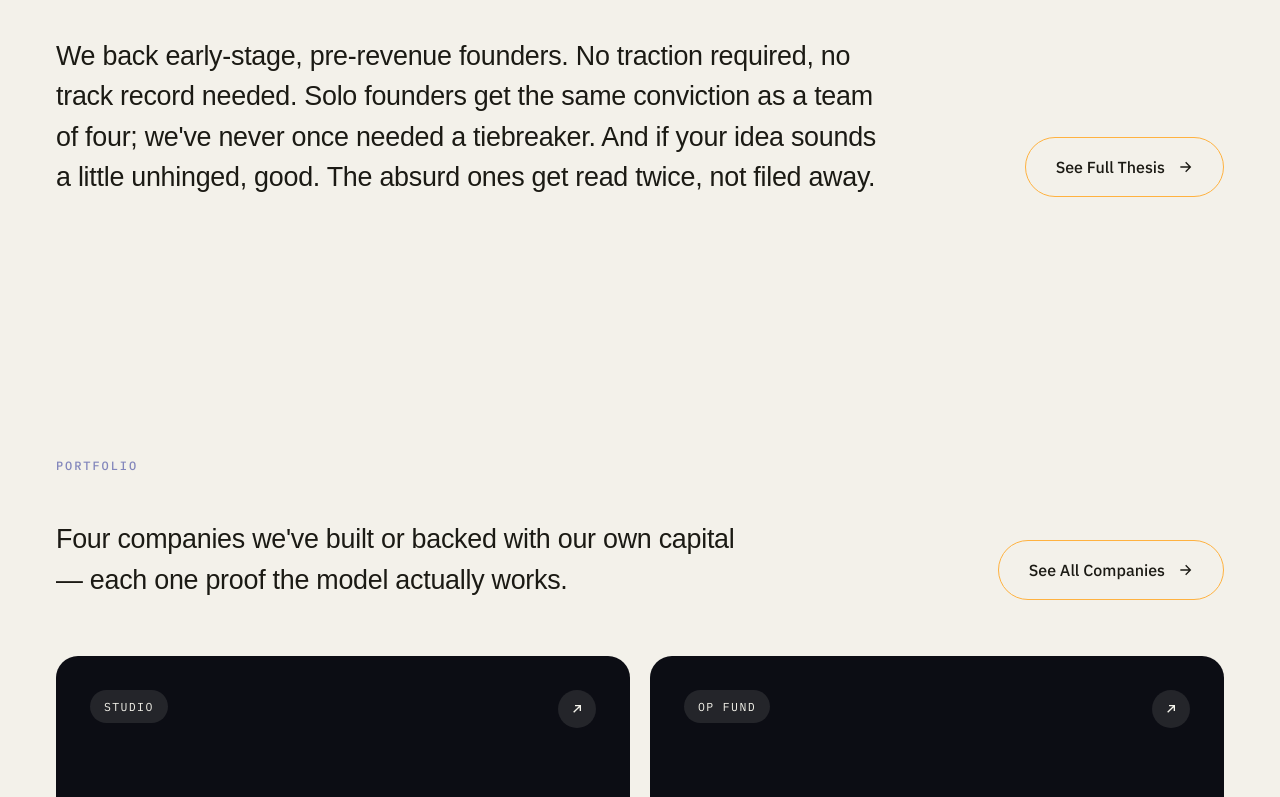
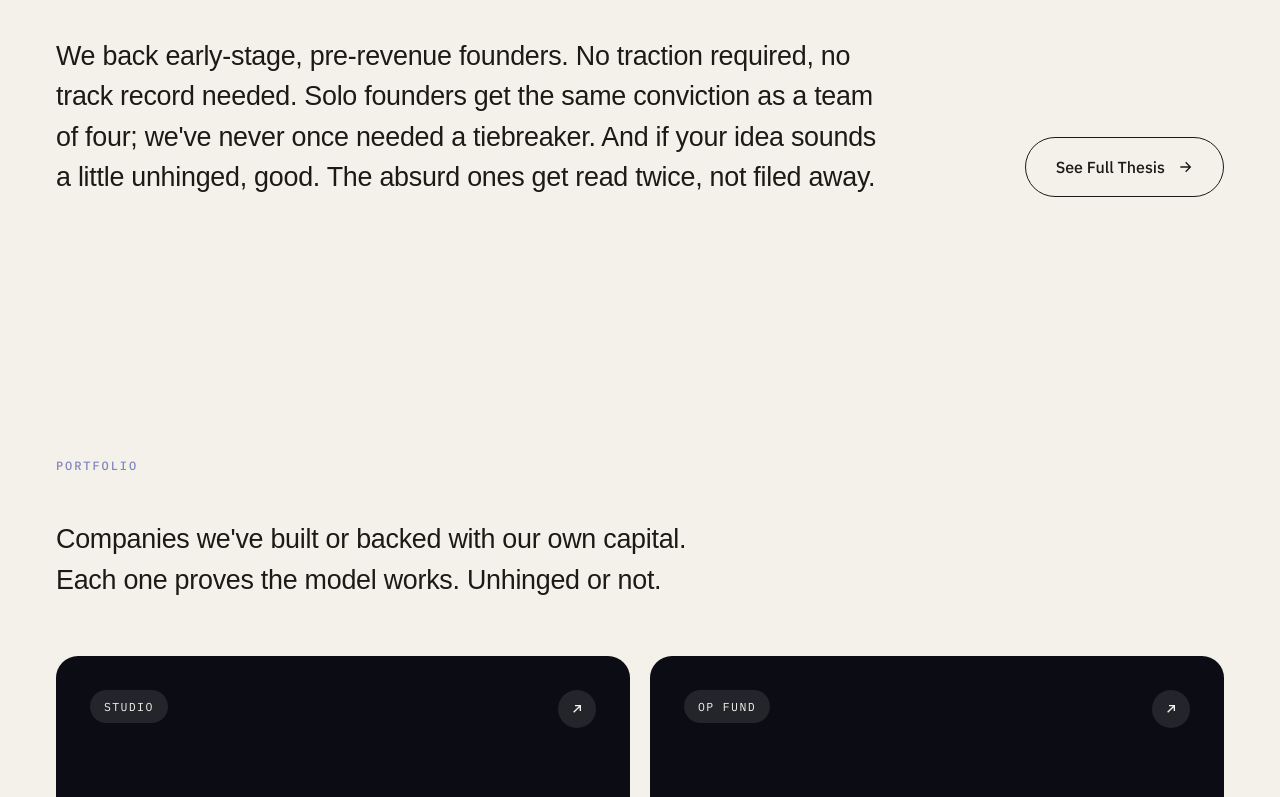
Before and after one commit to sillyledger/onpointvc, a Next.js app: page / in a window 1280 px wide. Shown: the part 1304-2101 px from the top of the page. Built offline with nearby package versions, Linux system fonts and the light colour scheme; a web font is replaced by a local one.

Commit message:
Fix footer link colors, unify CTA button style, trim Portfolio section

```diff
--- a/components/InvestmentFocus.tsx
+++ b/components/InvestmentFocus.tsx
@@ -15,7 +15,7 @@ export function InvestmentFocus() {
           </p>
           <a
             href="#thesis"
-            className="inline-flex shrink-0 items-center gap-3 rounded-full border-[1.5px] border-[var(--amber)] px-[30px] py-[17px] font-sans text-[16px] font-medium text-[var(--ink)] no-underline transition-colors hover:bg-[var(--amber)]"
+            className="inline-flex shrink-0 items-center gap-3 rounded-full border-[1.5px] border-[var(--ink)] px-[30px] py-[17px] font-sans text-[16px] font-medium text-[var(--ink)] no-underline transition-colors hover:bg-[var(--ink)] hover:text-[var(--paper)]"
           >
             See Full Thesis
             <svg viewBox="0 0 24 24" fill="none" stroke="currentColor" strokeWidth="2" className="h-4 w-4">
--- a/components/Portfolio.tsx
+++ b/components/Portfolio.tsx
@@ -12,20 +12,11 @@ export function Portfolio() {
         <div className="mb-11 font-mono text-[12px] font-medium tracking-[0.16em] text-[var(--ink-dim)]">
           PORTFOLIO
         </div>
-        <div className="mb-14 flex items-end justify-between gap-[60px] max-[900px]:flex-col max-[900px]:items-start max-[900px]:gap-8">
+        <div className="mb-14">
           <p className="max-w-[680px] font-display text-[clamp(20px,2.1vw,28px)] font-normal leading-[1.5] tracking-[-0.01em] text-[var(--ink)]">
-            Four companies we&apos;ve built or backed with our own capital
-            &mdash; each one proof the model actually works.
+            Companies we&apos;ve built or backed with our own capital. Each
+            one proves the model works. Unhinged or not.
           </p>
-          <a
-            href="#"
-            className="inline-flex shrink-0 items-center gap-3 rounded-full border-[1.5px] border-[var(--amber)] px-[30px] py-[17px] font-sans text-[16px] font-medium text-[var(--ink)] no-underline transition-colors hover:bg-[var(--amber)]"
-          >
-            See All Companies
-            <svg viewBox="0 0 24 24" fill="none" stroke="currentColor" strokeWidth="2" className="h-4 w-4">
-              <path d="M5 12h14M13 5l7 7-7 7" />
-            </svg>
-          </a>
         </div>
         <div className="grid grid-cols-2 gap-5 max-[768px]:grid-cols-1">
           {companies.map((c) => (
--- a/components/SiteFooter.tsx
+++ b/components/SiteFooter.tsx
@@ -32,7 +32,7 @@ export function SiteFooter() {
               <Link
                 key={link.label}
                 href={link.href}
-                className="text-[var(--ink)] no-underline hover:text-[var(--amber)]"
+                className="text-[var(--ink)] no-underline visited:text-[var(--ink)] hover:text-[var(--amber)]"
               >
                 {link.label}
               </Link>
@@ -40,7 +40,7 @@ export function SiteFooter() {
               <a
                 key={link.label}
                 href={link.href}
-                className="text-[var(--ink-dim)] no-underline hover:text-[var(--amber)]"
+                className="text-[var(--ink-dim)] no-underline visited:text-[var(--ink-dim)] hover:text-[var(--amber)]"
               >
                 {link.label}
               </a>
--- a/components/Statement.tsx
+++ b/components/Statement.tsx
@@ -17,7 +17,7 @@ export function Statement() {
             </p>
             <a
               href="#studio"
-              className="mt-12 inline-flex items-center gap-3 rounded-full border-[1.5px] border-[var(--amber)] px-[30px] py-[17px] font-sans text-[16px] font-medium text-[var(--ink)] no-underline transition-colors hover:bg-[var(--amber)]"
+              className="mt-12 inline-flex items-center gap-3 rounded-full border-[1.5px] border-[var(--ink)] px-[30px] py-[17px] font-sans text-[16px] font-medium text-[var(--ink)] no-underline transition-colors hover:bg-[var(--ink)] hover:text-[var(--paper)]"
             >
               See the Absurdity Index
               <svg viewBox="0 0 24 24" fill="none" stroke="currentColor" strokeWidth="2" className="h-4 w-4">
```
